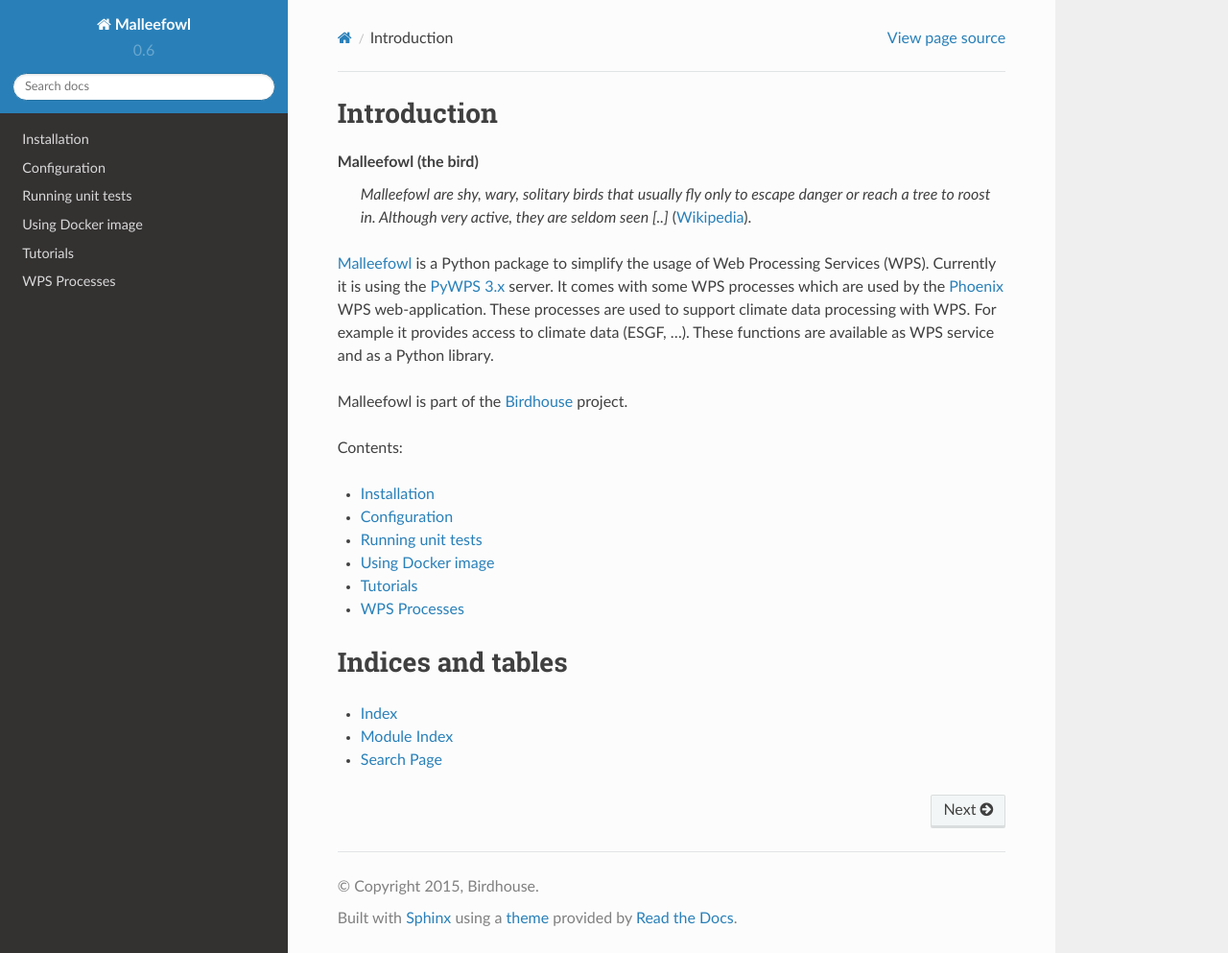
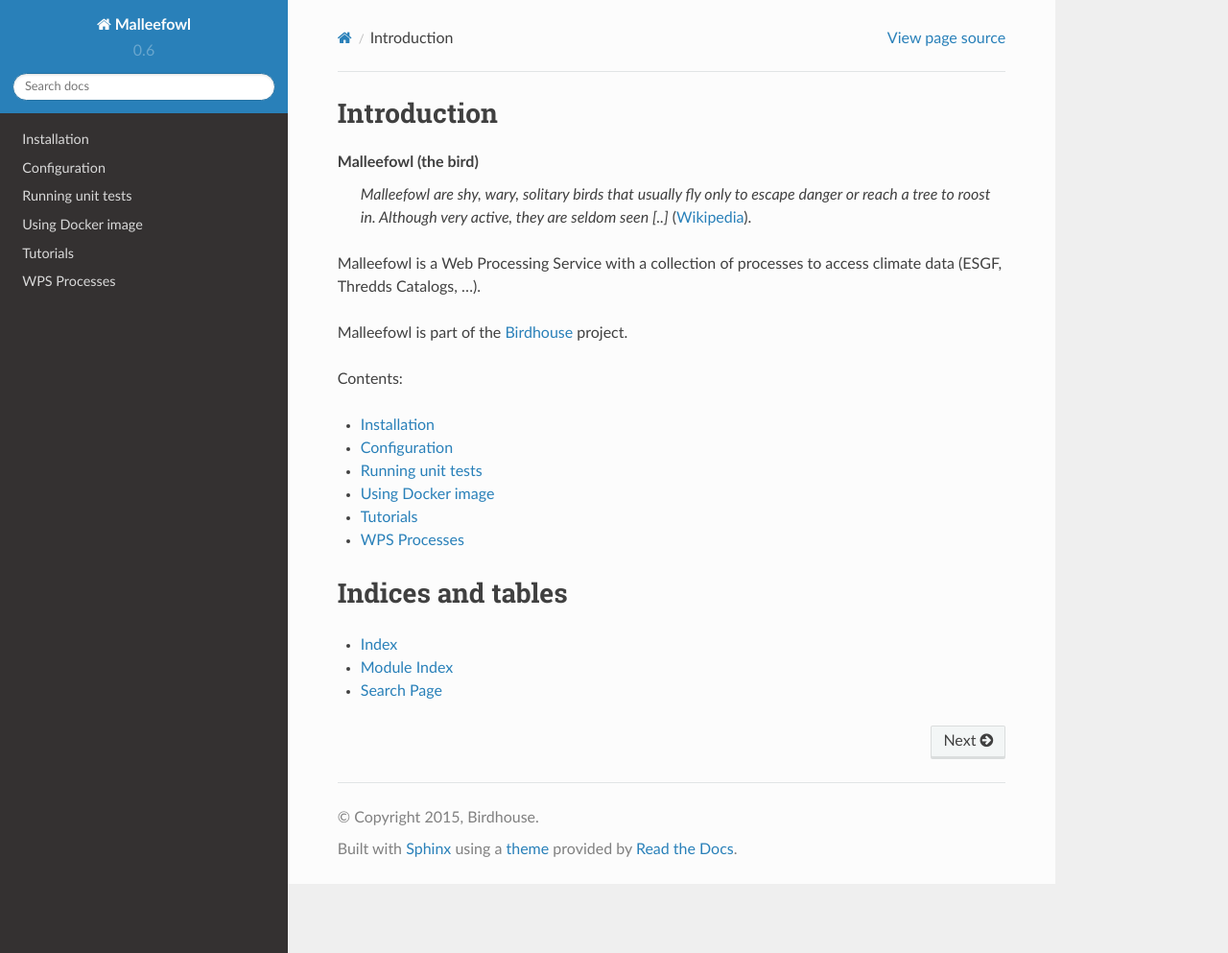
Before and after one commit to bird-house/malleefowl, a Sphinx documentation site: the page built from docs/source/index.rst, in a window 1280 px wide and 993 px high. Shown: the whole window at 96% size. Built offline with Sphinx 7.4.7 and the Read the Docs theme 2.0.0, drawn with Linux system fonts in a browser that asks for light colours.

Commit message:
fixed intro

```diff
--- a/docs/source/index.rst
+++ b/docs/source/index.rst
@@ -10,7 +10,7 @@
 Malleefowl (the bird)
    *Malleefowl are shy, wary, solitary birds that usually fly only to escape danger or reach a tree to roost in. Although very active, they are seldom seen [..]* (`Wikipedia <https://en.wikipedia.org/wiki/Malleefowl>`_).
 
-`Malleefowl`_ is a Python package to simplify the usage of Web Processing Services (WPS). Currently it is using the `PyWPS 3.x <http://pywps.org/>`_ server. It comes with some WPS processes which are used by the `Phoenix`_ WPS web-application. These processes are used to support climate data processing with WPS. For example it provides access to climate data (ESGF, ...). These functions are available as WPS service and as a Python library.
+Malleefowl is a Web Processing Service with a collection of processes to access climate data (ESGF, Thredds Catalogs, ...).
 
 Malleefowl is part of the `Birdhouse`_ project.
 
```
